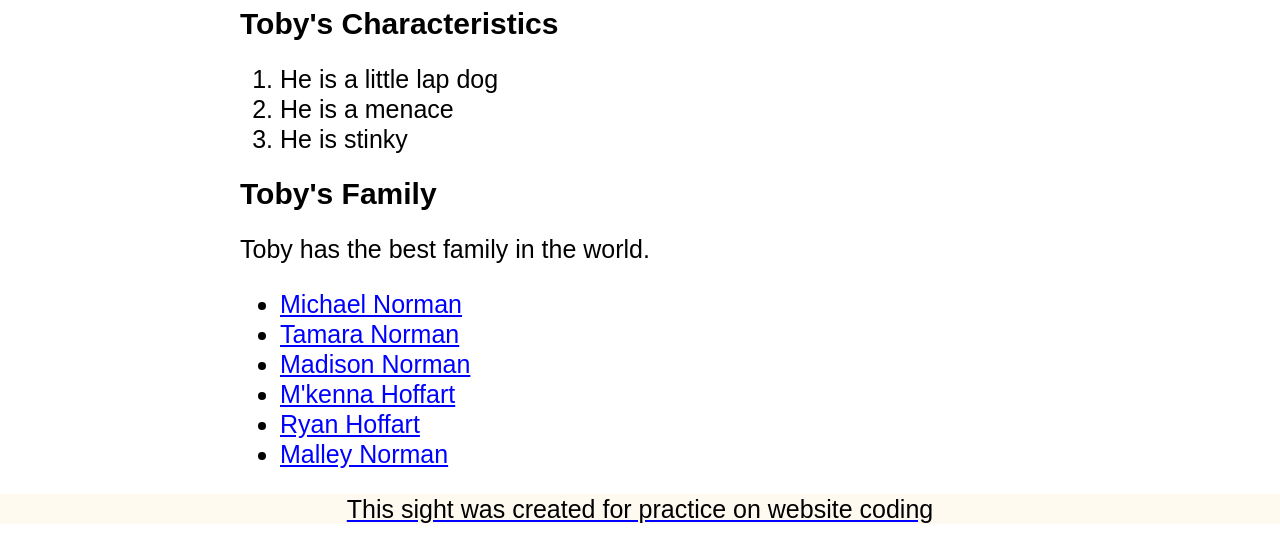
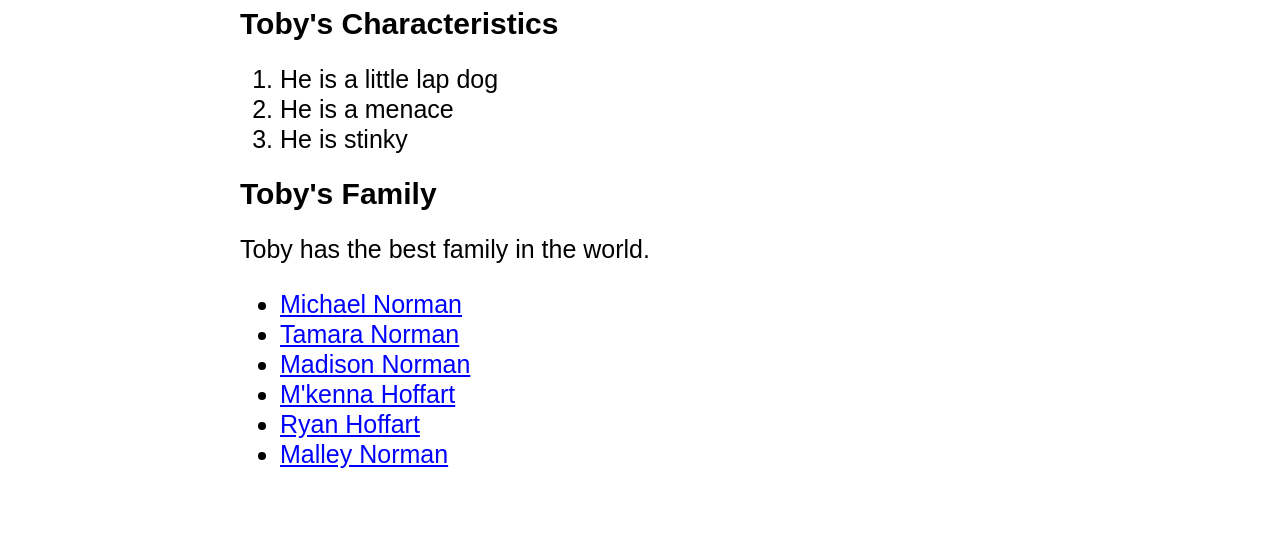
Before and after one commit to ryanhoffart/ryanhoffart.github.io, a plain HTML site: page index.html in a window 1280 px wide. Shown: the part 1010-1559 px from the top of the page. After the commit the page ends 1504 px from the top, so only its background shows below. Drawn offline with Linux system fonts and the light colour scheme.

Commit message:
update footer

```diff
--- a/index.html
+++ b/index.html
@@ -45,10 +45,5 @@
 		</ul>
 	</main>
 
-	<!-- Footer Element -->
-	<footer>
-		<p>This sight was created for practice on website coding</p>
-	</footer>
-
 </body>
 </html>
```
